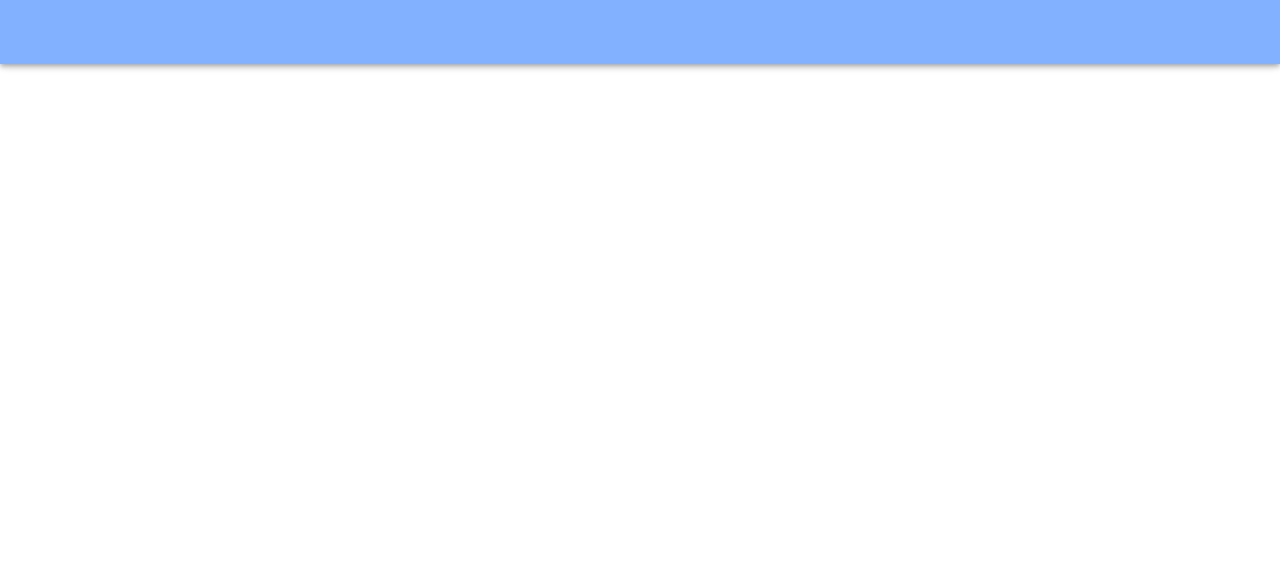
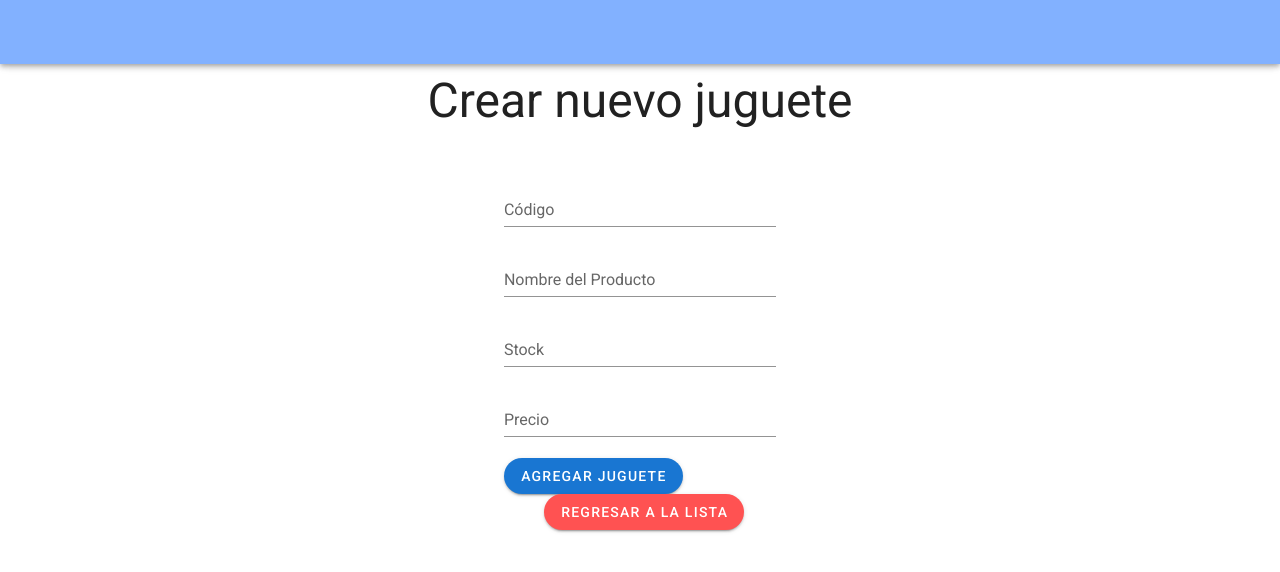
Before and after one commit to elisedzambranoM/Otto-klaus, a Vue app: page /newToy in a window 1280 px wide. Shown: the top 572 px of the page. Built offline with nearby package versions, Linux system fonts and the light colour scheme; no server answers.

Commit message:
se creo la vista de agregar nuevo jueguete

```diff
--- a/src/components/tableToys.vue
+++ b/src/components/tableToys.vue
@@ -25,9 +25,11 @@
         </tr>
       </thead>
       <tbody>
-        <tr v-for="item in desserts" :key="item.name">
-          <td>{{ item.name }}</td>
-          <td>{{ item.calories }}</td>
+        <tr v-for="item in toysItems" :key="item.id">
+          <td>{{ item.codigo }}</td>
+          <td>{{ item.nombre }}</td>
+          <td>{{ item.stock }}</td>
+          <td>{{ item.precio }}</td>
         </tr>
       </tbody>
     </v-simple-table>
@@ -37,6 +39,26 @@
 <script>
 export default {
   name: "table",
+
+  data (){
+    return{
+      toysItems: [
+        {
+        codigo: "A0001",
+        nombre: "Ironman",
+        stock: 100,
+        precio: 20000,
+        },
+        {
+        codigo: "A0002",
+        nombre: "Wonder woman",
+        stock: 100,
+        precio: 20000,
+        },
+
+      ]
+    }
+  }
 };
 </script>
 
--- a/src/router/index.js
+++ b/src/router/index.js
@@ -2,6 +2,7 @@ import Vue from 'vue'
 import VueRouter from 'vue-router'
 import Home from '../views/Home.vue'
 import List from '../views/List.vue'
+import newToy from '../views/newToy.vue'
 
 
 
@@ -23,6 +24,12 @@ const routes = [
     component: List,
     alias: ["/list"]
   },
+  {
+    path: '/newToy',
+    name: 'NewToy',
+    component: newToy,
+    alias: ["/newToy"]
+  },
 ]
 
 const router = new VueRouter({
--- a/src/views/List.vue
+++ b/src/views/List.vue
@@ -1,5 +1,12 @@
 <template>
-  <div>
+  <div class="text-center mt-5">
+    <v-btn @click.prevent="goToCreate"
+      rounded
+      color="primary"
+      dark
+    >
+     Agregar Juguete
+    </v-btn>
     <tableToys></tableToys>
   </div>
 </template>
@@ -11,5 +18,11 @@ export default {
    name: "list",
 
   components: { tableToys },
+
+  methods:{
+    goToCreate (){
+      this.$router.push("/newToy")
+    }
+  }
 }
 </script>
--- /dev/null
+++ b/src/views/newToy.vue
@@ -0,0 +1,41 @@
+<template>
+    <v-container >
+  <v-form >
+      <v-row class="text-center">
+        <v-col class="mb-4">
+          <h1 class="display-2 mb-3">
+            Crear nuevo juguete
+          </h1>
+        </v-col>
+      </v-row>
+      <v-row class="d-flex justify-center">
+        <v-col cols="12" sm="6" md="3">
+          <v-text-field label="Código"></v-text-field>
+          <v-text-field label="Nombre del Producto"></v-text-field>
+          <v-text-field label="Stock"></v-text-field>
+          <v-text-field label="Precio"></v-text-field>
+          <v-btn @click.prevent="goToCreate" rounded color="primary" dark>
+            Agregar Juguete
+          </v-btn>
+          <v-btn @click.prevent="goToListPage" rounded color="error" dar class="ml-10">
+            Regresar a la Lista
+          </v-btn>
+        </v-col>
+      </v-row>
+  </v-form>
+    </v-container>
+</template>
+
+<script>
+export default {
+  name: "newToy",
+
+  methods:{
+    goToListPage (){
+      this.$router.push("/list")
+    }
+  }
+};
+</script>
+
+<style></style>
```
